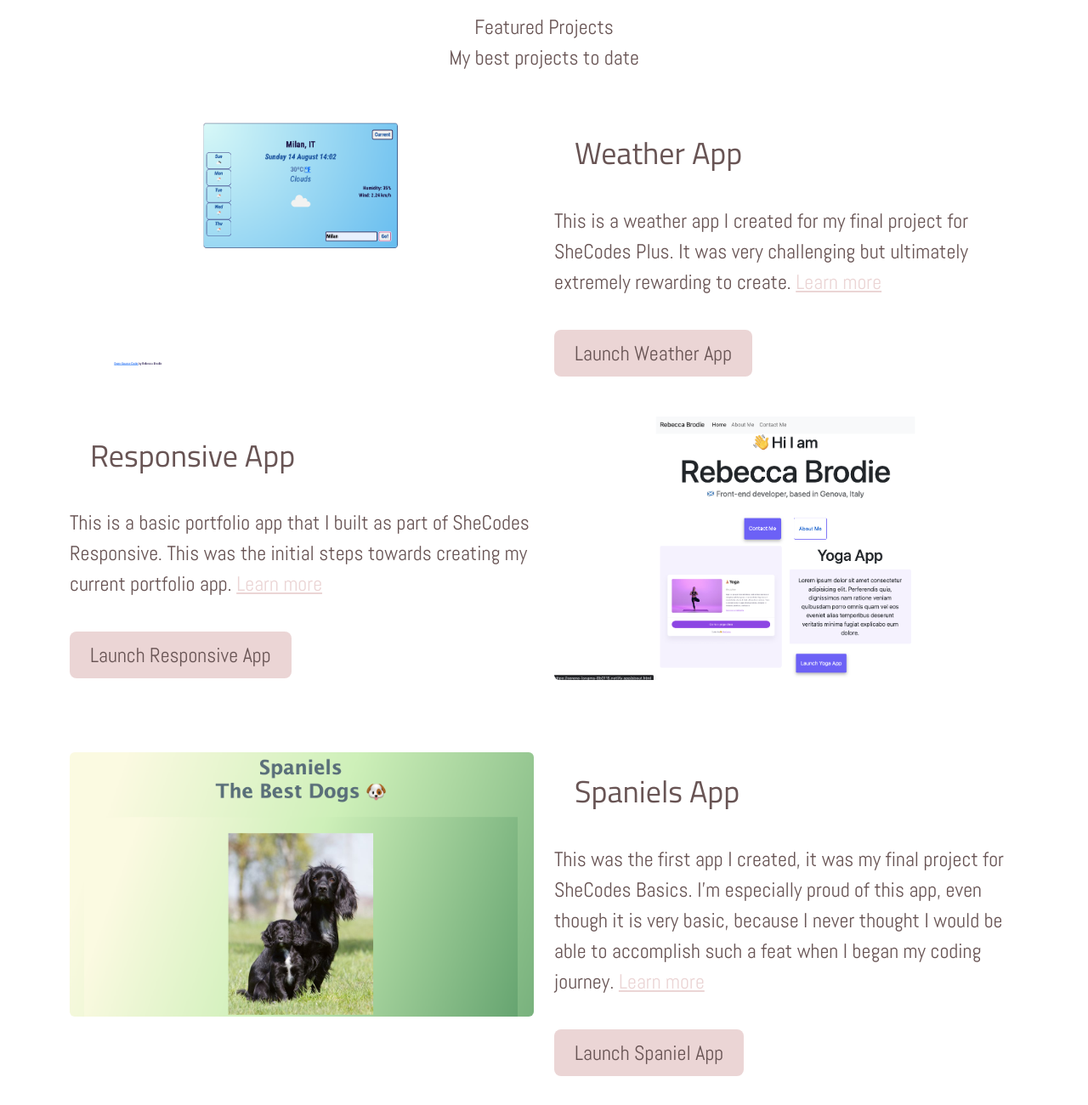
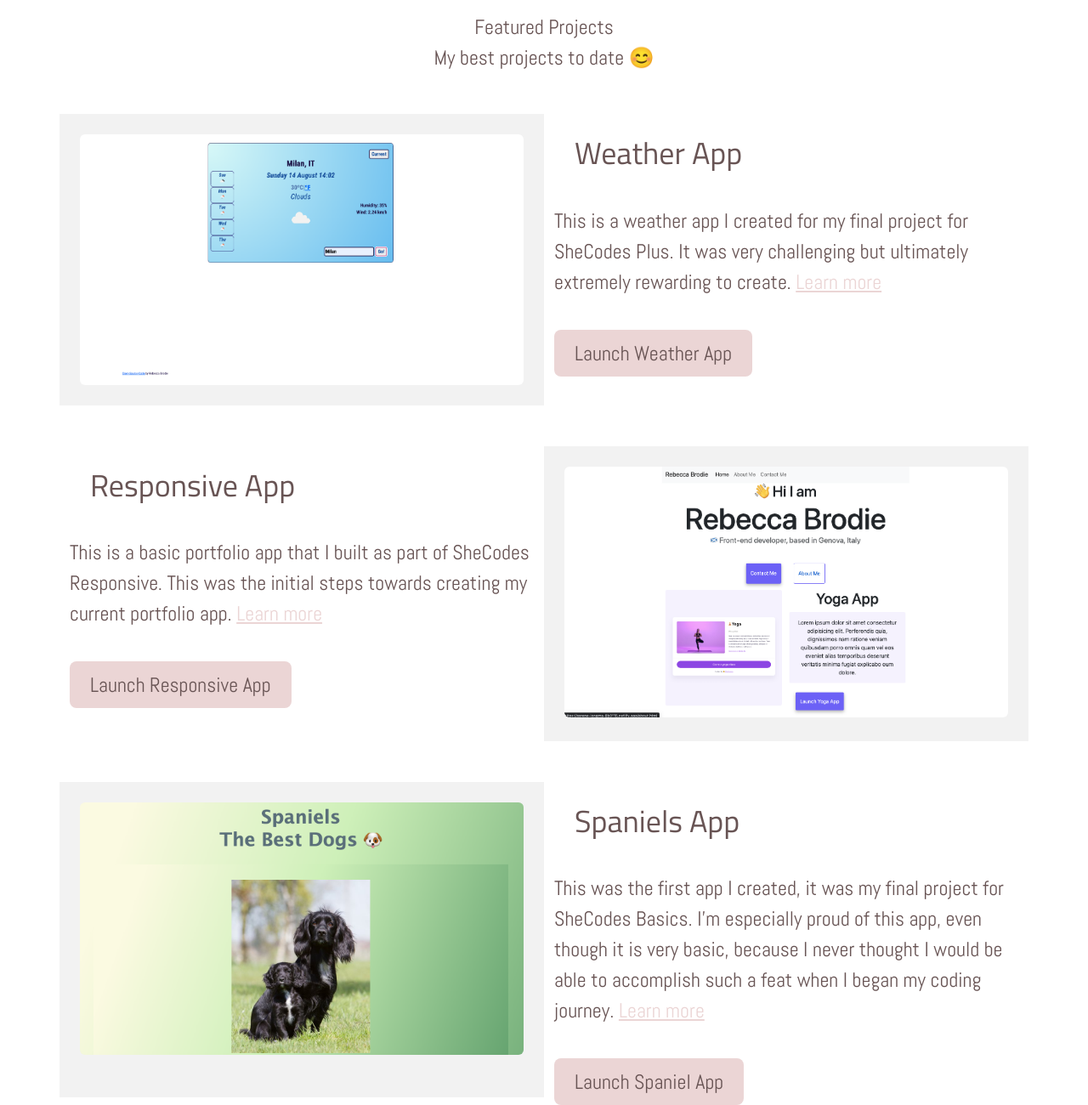
Before and after one commit to brodie96/portfolio-project, a plain HTML site: page index.html in a window 1280 px wide. Shown: the part 578-1878 px from the top of the page at 85% size. Before the commit the page ends 1844 px from the top, so only its background shows below. Drawn offline with nearby package versions, Linux system fonts and the light colour scheme.

Commit message:
updated homepage content
homepage responsive

```diff
--- a/index.html
+++ b/index.html
@@ -41,10 +41,10 @@
         <a href="#" class="btn">Contact me</a>
       </div>
       <p class="text-center mt-3 mb-5">
-        Featured Projects <br />My best projects to date
+        Featured Projects <br />My best projects to date 😊
       </p>
       <div class="row">
-        <div class="col-md-6">
+        <div class="col d-none d-lg-block" id="img-weather">
           <img
             src="images/weather-app.png"
             class="img-fluid rounded"
@@ -86,7 +86,7 @@
             >
           </div>
         </div>
-        <div class="col-md-6">
+        <div class="col d-none d-lg-block" id="img-resp">
           <img
             src="images/responsive.png"
             class="img-fluid rounded"
@@ -95,8 +95,8 @@
           />
         </div>
       </div>
-      <div class="row mt-5">
-        <div class="col-md-6">
+      <div class="row mt-lg-5">
+        <div class="col d-none d-lg-block" id="img-spaniel">
           <img
             src="images/spaniels.png"
             class="img-fluid rounded"
--- a/styles/style.css
+++ b/styles/style.css
@@ -71,3 +71,18 @@ p {
 .learn-more:hover {
   color: var(--main-font-color);
 }
+#img-weather,
+#img-resp,
+#img-spaniel {
+  background-color: var(--main-bg-color);
+  padding: 24px;
+}
+
+@media (max-width: 900px) {
+  h1 {
+    font-size: 40px;
+  }
+  h2 {
+    font-size: 30px;
+  }
+}
```
